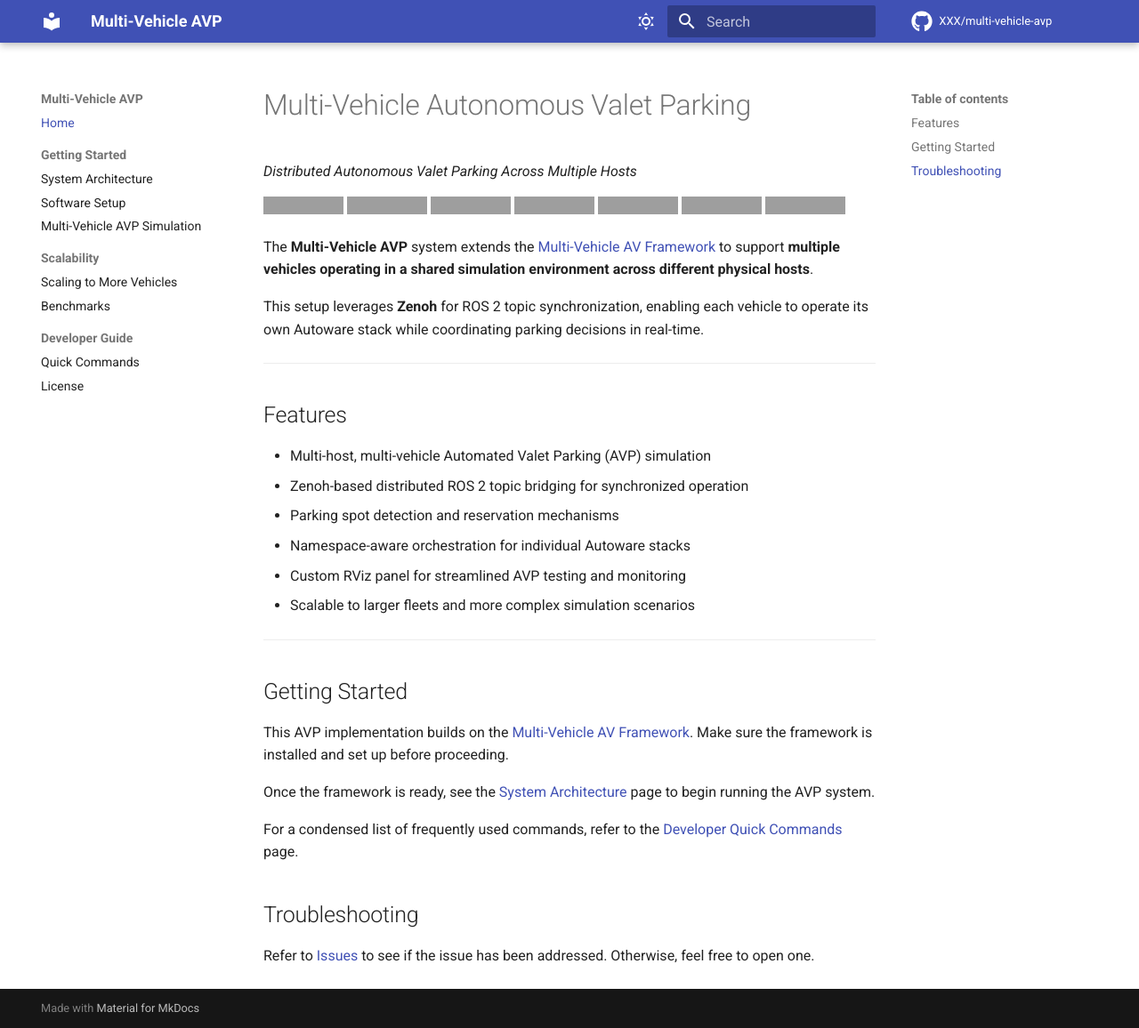
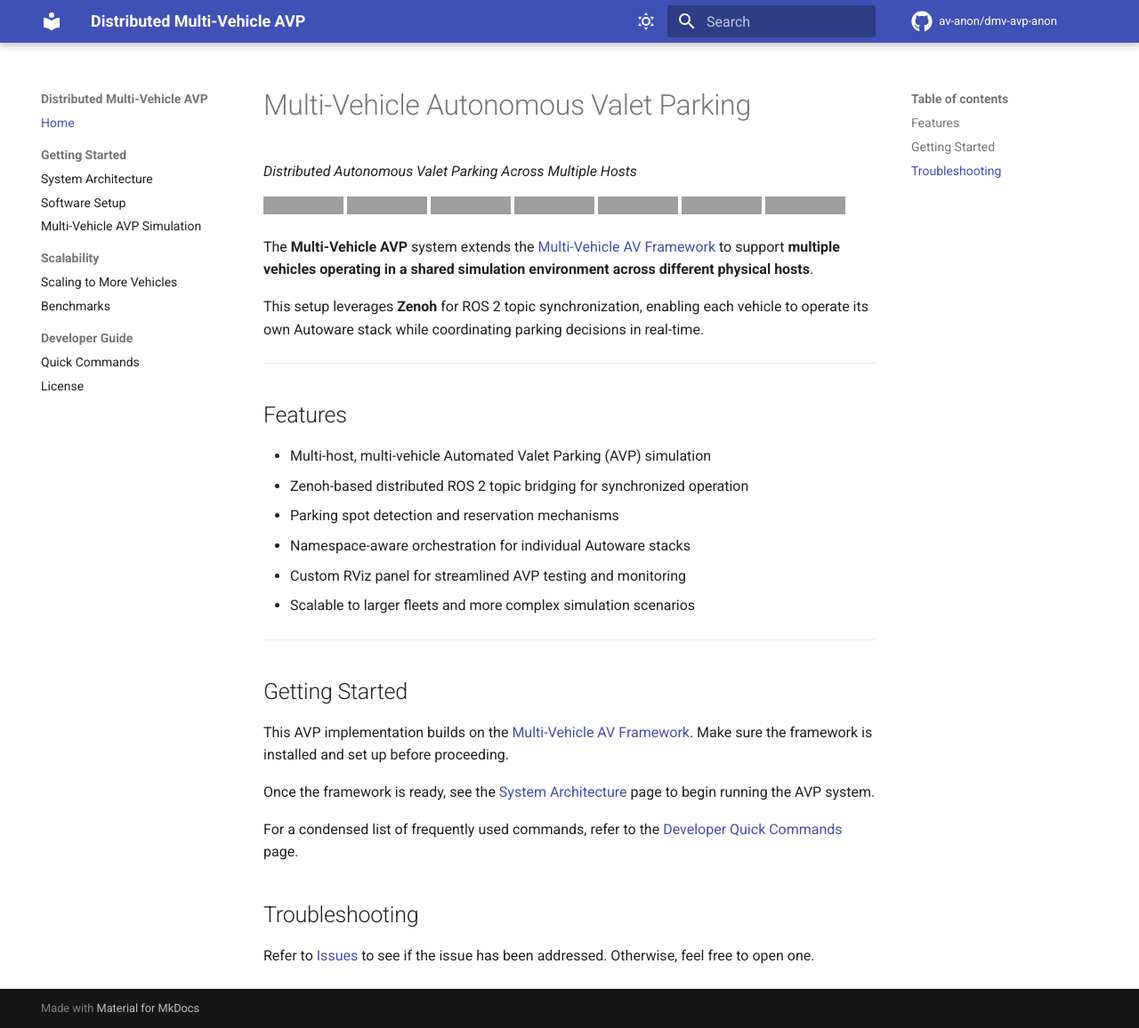
Before and after one commit to av-anon/dmv-avp-anon, an MkDocs documentation site: the page built from docs/index.md, in a window 1280 px wide and 1156 px high. Shown: the whole window at 89% size. Built offline with MkDocs 1.6.1 and Material for MkDocs 9.7.7, drawn with Linux system fonts in a browser that asks for light colours; comment, search, counter and statistics services are not loaded; grey boxes are pictures that could not be loaded.

Commit message:
Update mkdocs.yaml

```diff
--- a/mkdocs.yaml
+++ b/mkdocs.yaml
@@ -1,8 +1,8 @@
-site_name: Multi-Vehicle AVP
+site_name: Distributed Multi-Vehicle AVP
 site_description: A real-time distributed automated valet parking simulation across multiple hosts
-site_url: https://XXX.github.io/multi-vehicle-avp
-repo_name: XXX/multi-vehicle-avp
-repo_url: https://github.com/XXX/multi-vehicle-avp
+site_url: https://av-anon.github.io/dmv-avp-anon
+repo_name: av-anon/dmv-avp-anon
+repo_url: https://github.com/av-anon/dmv-avp-anon
 
 theme:
   name: material
```
